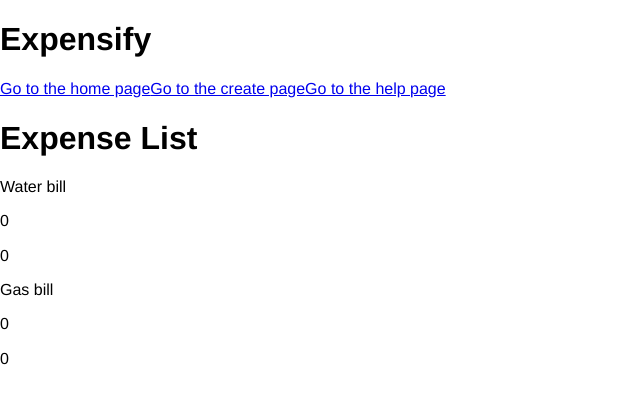
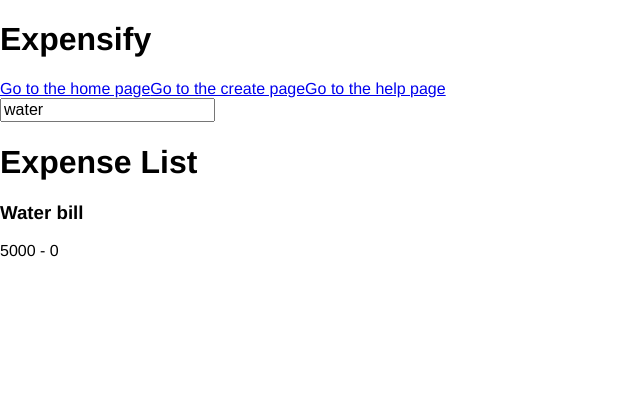
Before and after one commit to obasemola/expensify, a React app: page / in a window 1280 px wide. Shown: the top 402 px of the page, without its empty margins (0-640 px from the left). Built offline with nearby package versions, Linux system fonts and the light colour scheme.

Commit message:
displaying expenses and filtering text searches

```diff
--- a/src/App.js
+++ b/src/App.js
@@ -23,9 +23,9 @@ store.subscribe(() => {
 
 
 
-store.dispatch(addExpense({ description: 'Water bill' }));
+store.dispatch(addExpense({ description: 'Water bill', amount: 5000 }));
 store.dispatch(addExpense({ description: 'Gas bill' }));
-store.dispatch(setTextFilter('bill'))
+store.dispatch(setTextFilter('water'))
 
 
 const jsx = (
--- a/src/components/ExpenseDashboardPage.js
+++ b/src/components/ExpenseDashboardPage.js
@@ -1,9 +1,11 @@
 import React from 'react';
 import ExpenseList from './ExpenseList';
+import ExpenseListFilters from './ExpenseListFilters'
 
 
 const ExpenseDashboardPage = () => (
   <div>
+    <ExpenseListFilters/>
     <ExpenseList />
   </div>
 );
--- a/src/components/ExpenseList.js
+++ b/src/components/ExpenseList.js
@@ -1,12 +1,13 @@
 import React from 'react';
 import { connect } from 'react-redux';
 import ExpenseListItem from './ExpenseListItem';
+import selectedExpenses from '../selectors/filterExpenses'
 
 const ExpenseList = (props) => (
   <div>
     <h1>Expense List</h1>
     {props.expenses.map((expense) => {
-      return <ExpenseListItem key={expense.id} description={expense.description} amount={expense.amount} createdAt={expense.createdAt}/>
+      return <ExpenseListItem key={expense.id} {...expense}/>
     })}
   </div>
 );
@@ -14,7 +15,7 @@ const ExpenseList = (props) => (
 
 const mapStateToProps = (state) => {
   return {
-    expenses: state.expenses
+    expenses: selectedExpenses(state.expenses, state.filters)
   }
 }
 
--- /dev/null
+++ b/src/components/ExpenseListFilters.js
@@ -0,0 +1,20 @@
+import React from 'react'
+import { connect } from 'react-redux';
+import { setTextFilter } from '../actions/filters'
+
+const ExpenseListFilters = (props) => (
+  <div>
+    <input type='text' value={props.filters.text} onChange={((e) => {
+      props.dispatch(setTextFilter(e.target.value))
+    })}/>
+  </div>
+)
+
+
+const mapStateToProps = (state) => {
+  return {
+    filters: state.filters
+  }
+}
+
+export default connect(mapStateToProps)(ExpenseListFilters)
--- a/src/components/ExpenseListItem.js
+++ b/src/components/ExpenseListItem.js
@@ -1,11 +1,10 @@
 import React from 'react';
 
 
-const ExpenseListItem = ({ description, amount, createdAt }) => (
+const ExpenseListItem = ({description, amount, createdAt }) => (
   <div>
-    <p>{description}</p>
-    <p>{amount}</p>
-    <p>{createdAt}</p>
+    <h3>{description}</h3>
+    <p>{amount} - {createdAt}</p>
   </div>
 )
 
```
